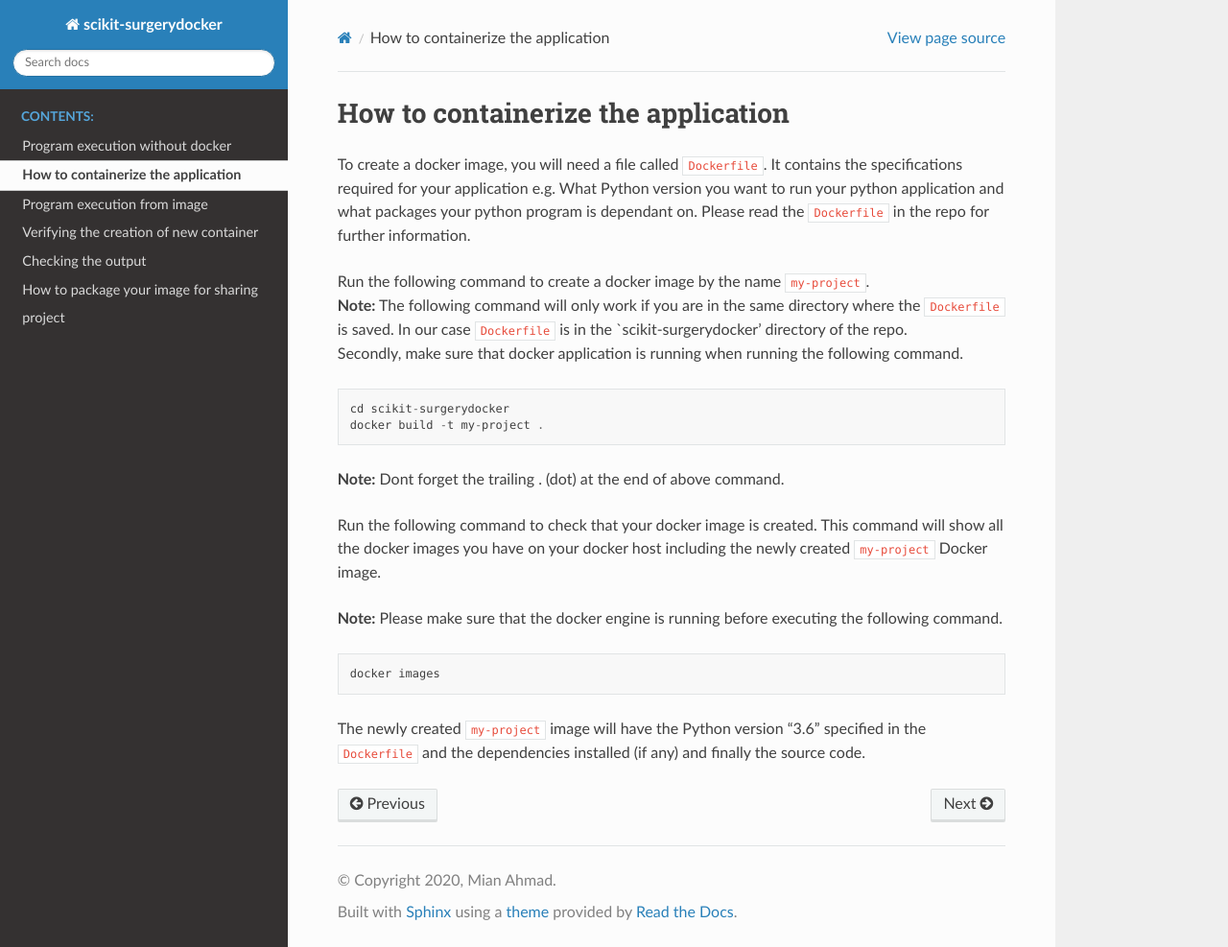
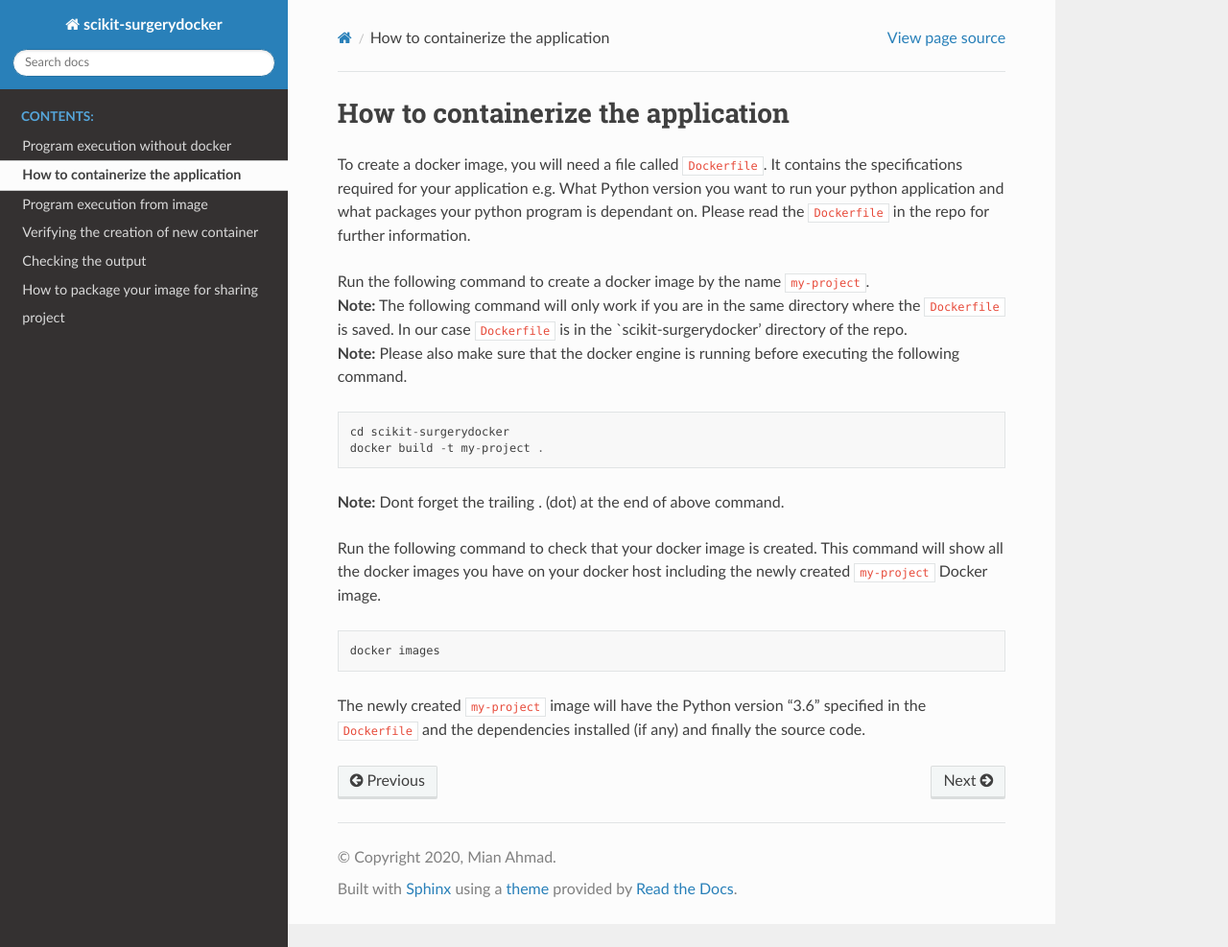
Before and after one commit to UCL/scikit-surgerydocker, a Sphinx documentation site: the page built from docs/source/step2.md, in a window 1280 px wide and 987 px high. Shown: the whole window at 96% size. Built offline with Sphinx 7.4.7 and the Read the Docs theme 2.0.0, drawn with Linux system fonts in a browser that asks for light colours.

Commit message:
Issue #3: docs updated

````diff
--- a/docs/source/step2.md
+++ b/docs/source/step2.md
@@ -4,7 +4,7 @@ To create a docker image, you will need a file called `Dockerfile`. It contains
 
 Run the following command to create a docker image by the name `my-project`.
 **Note:** The following command will only work if you are in the same directory where the `Dockerfile` is saved. In our case `Dockerfile` is in the `scikit-surgerydocker' directory of the repo.
-Secondly, make sure that docker application is running when running the following command.
+**Note:** Please also make sure that the docker engine is running before executing the following command.
 ```
 cd scikit-surgerydocker
 docker build -t my-project .
@@ -14,7 +14,6 @@ docker build -t my-project .
 Run the following command to check that your docker image is created.
 This command will show all the docker images you have on your docker host including the newly created `my-project` Docker image.
 
-**Note:** Please make sure that the docker engine is running before executing the following command.
 ```
 docker images
 ```
````
